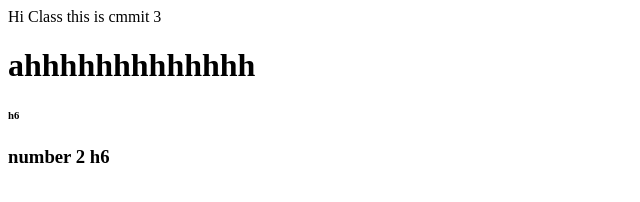
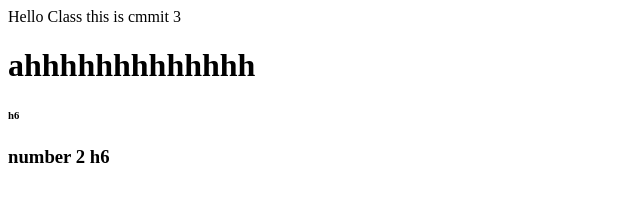
Before and after one commit to Ariavaziri/Test-git, a plain HTML site: page index.html in a window 1280 px wide. Shown: the full height of the page, 0-640 px from the left. Drawn offline with Linux system fonts and the light colour scheme.

Commit message:
Hi t hellow

```diff
--- a/index.html
+++ b/index.html
@@ -7,7 +7,7 @@
 </head>
 <body>
 
-    Hi Class
+    Hello Class
     this is cmmit 3
 
     <h1> ahhhhhhhhhhhhh </h1>
```
